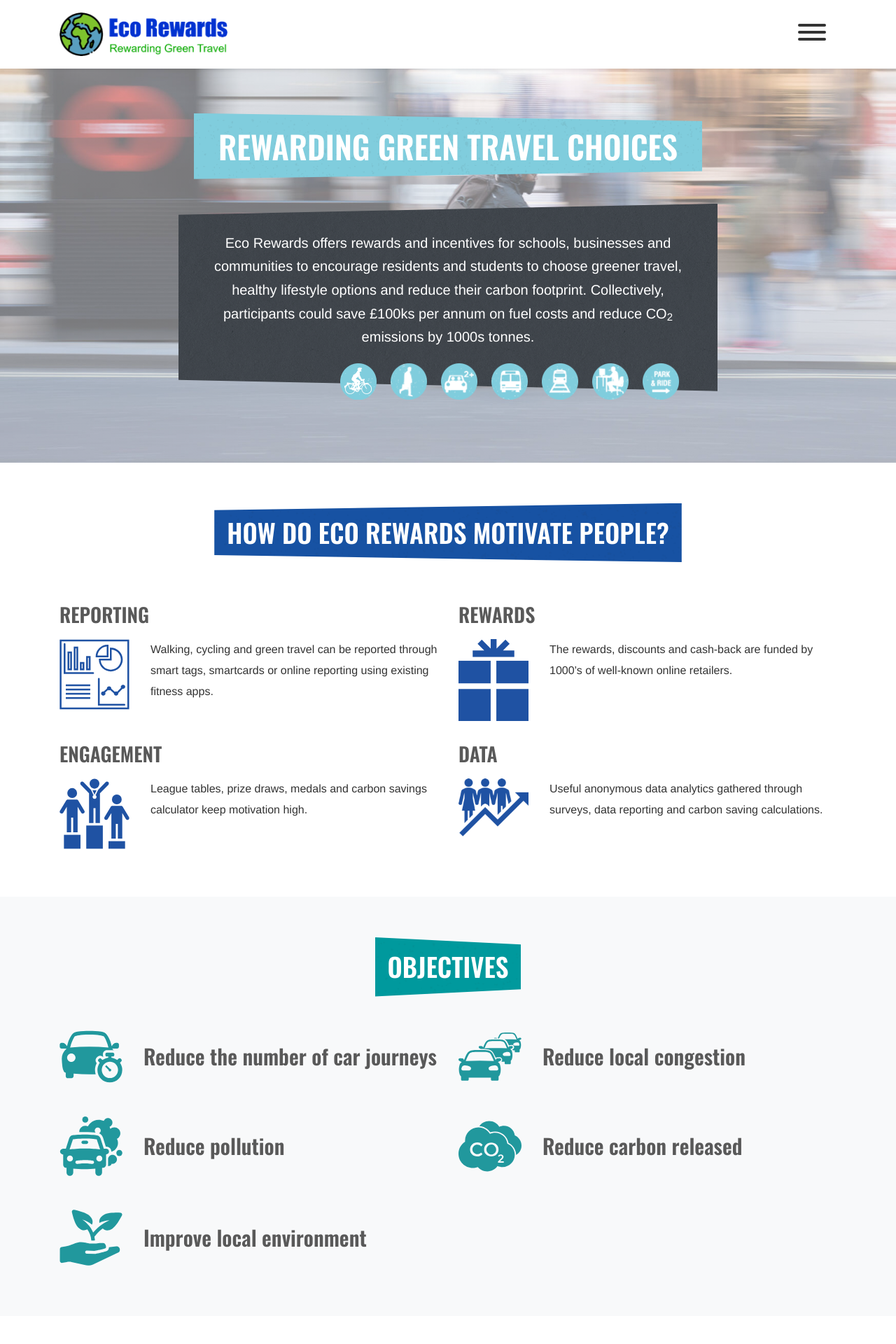
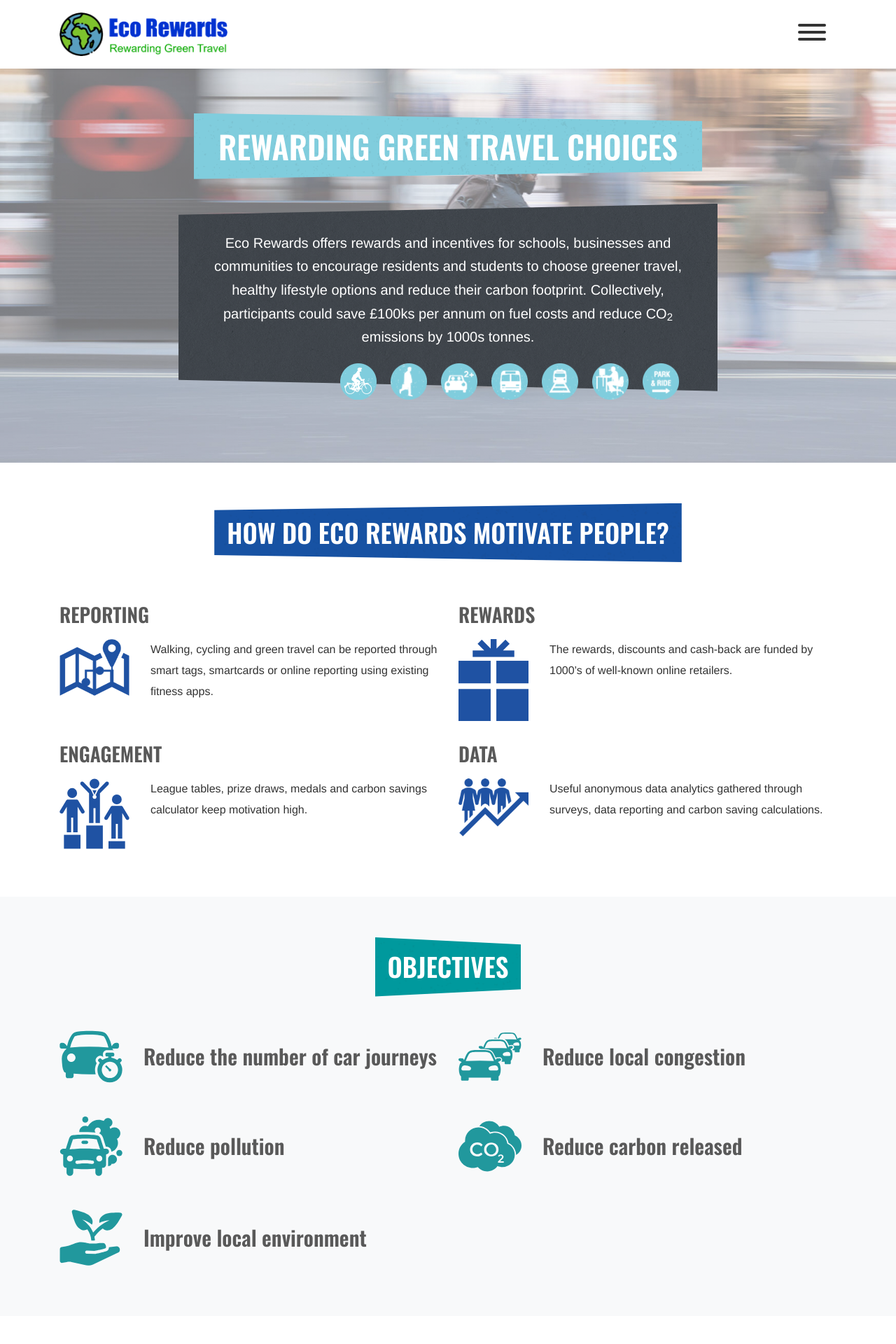
Before and after one commit to EcoRewards/ecorewards.co.uk, a Jekyll site: the page built from index.html, in a window 1280 px wide. Shown: the top 1920 px of the page at 70% size. Built offline with Jekyll 4.4.1, drawn with Linux system fonts in a browser that asks for light colours; some web fonts are replaced.

Commit message:
Change reporting image

```diff
--- a/_includes/bracknell-motivation.html
+++ b/_includes/bracknell-motivation.html
@@ -6,7 +6,7 @@
       </div>
       <div class="col-md-6">
         <h3 class="text-center text-lg-left d-block motivation__title">Reporting</h3>
-        <img class="img-responsive float-lg-left motivation__img" alt="A report showing graphs" src="{{ site.baseurl }}/assets/image/reporting.svg" />
+        <img class="img-responsive float-lg-left motivation__img" alt="A report showing graphs" src="{{ site.baseurl }}/assets/image/reporting.png" />
         <p class="text-center text-lg-left motivation__text">Walking, cycling and green travel can be reported through smart tags, smartcards or online self-reporting. Works alongside existing fitness apps.</p>
       </div>
 
--- a/_includes/motivation.html
+++ b/_includes/motivation.html
@@ -6,7 +6,7 @@
       </div>
       <div class="col-md-6">
         <h3 class="text-center text-lg-left d-block motivation__title">Reporting</h3>
-        <img class="img-responsive float-lg-left motivation__img" alt="A report showing graphs" src="{{ site.baseurl }}/assets/image/reporting.svg" />
+        <img class="img-responsive float-lg-left motivation__img" alt="A report showing graphs" src="{{ site.baseurl }}/assets/image/reporting.png" />
         <p class="text-center text-lg-left motivation__text">Walking, cycling and green travel can be reported through smart tags, smartcards or online reporting using existing fitness apps.</p>
       </div>
 
```
Also changed, not shown: assets/image/reporting.png (added).
